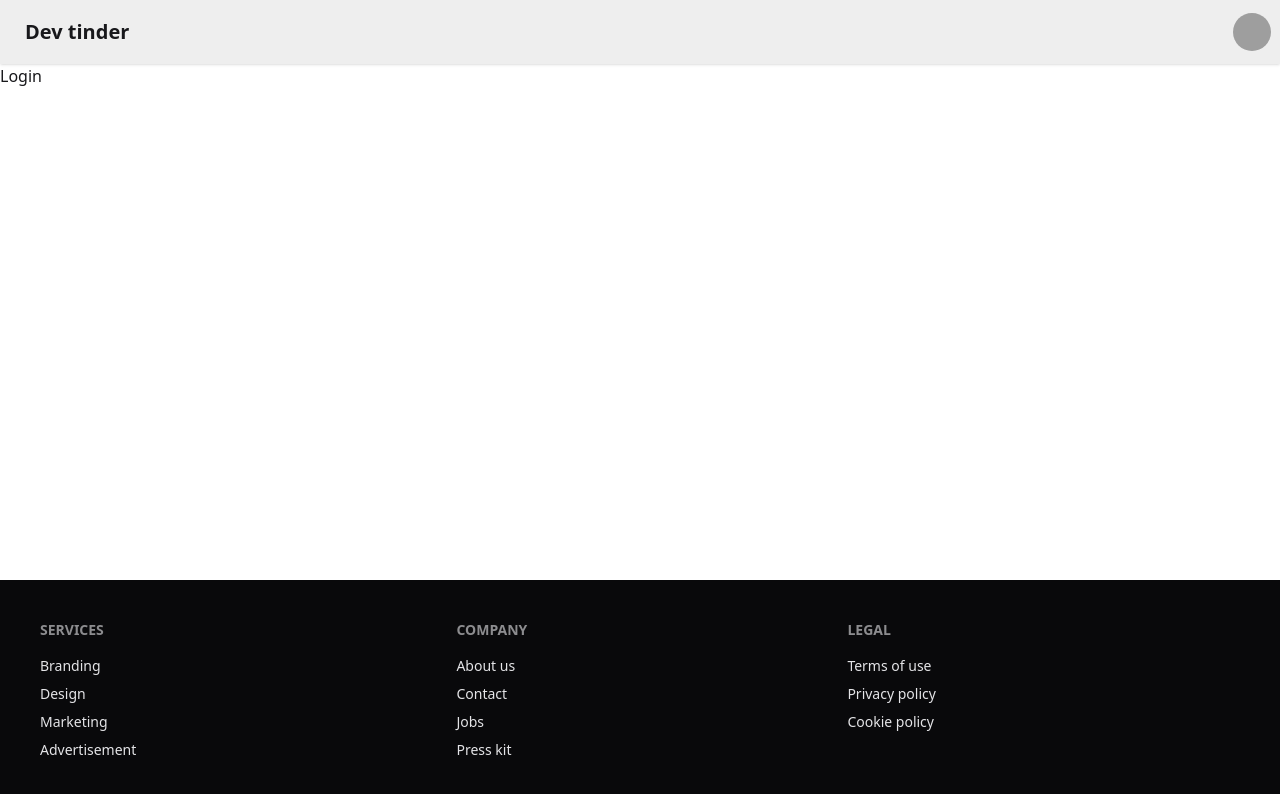
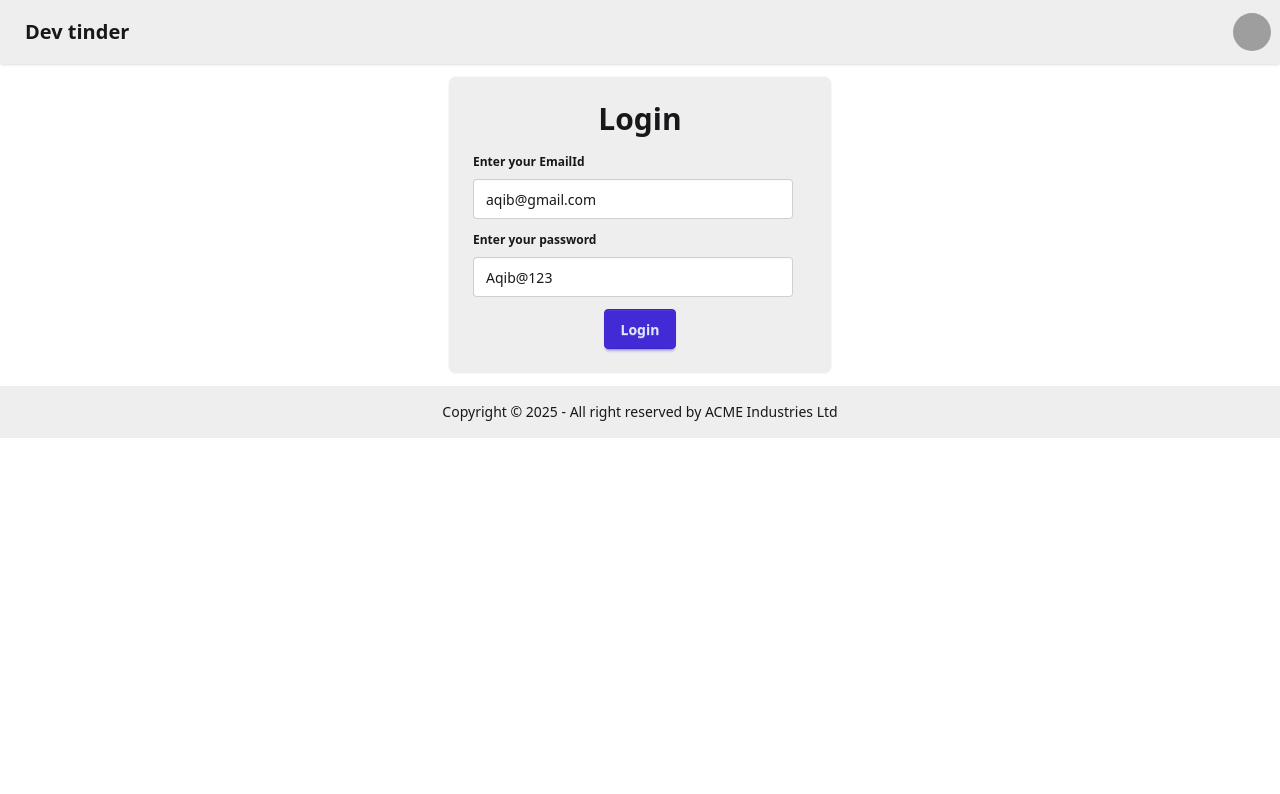
Before and after one commit to Aqib-Ahmad/web, a React (Vite) app: page /login in a window 1280 px wide. Shown: the top 794 px of the page. Built offline with nearby package versions, Linux system fonts and the light colour scheme; grey boxes are pictures that could not be loaded.

Commit message:
connectinf backend and api text

```diff
--- a/package.json
+++ b/package.json
@@ -11,6 +11,7 @@
   },
   "dependencies": {
     "@tailwindcss/vite": "^4.1.11",
+    "axios": "^1.11.0",
     "react": "^19.1.0",
     "react-dom": "^19.1.0",
     "react-router-dom": "^7.7.1",
--- a/src/components/Footer.jsx
+++ b/src/components/Footer.jsx
@@ -1,27 +1,13 @@
 const Footer = () => {
   return (
     <>
-      <footer className="footer sm:footer-horizontal bg-neutral text-neutral-content p-10 fixed bottom-0">
-        <nav>
-          <h6 className="footer-title">Services</h6>
-          <a className="link link-hover">Branding</a>
-          <a className="link link-hover">Design</a>
-          <a className="link link-hover">Marketing</a>
-          <a className="link link-hover">Advertisement</a>
-        </nav>
-        <nav>
-          <h6 className="footer-title">Company</h6>
-          <a className="link link-hover">About us</a>
-          <a className="link link-hover">Contact</a>
-          <a className="link link-hover">Jobs</a>
-          <a className="link link-hover">Press kit</a>
-        </nav>
-        <nav>
-          <h6 className="footer-title">Legal</h6>
-          <a className="link link-hover">Terms of use</a>
-          <a className="link link-hover">Privacy policy</a>
-          <a className="link link-hover">Cookie policy</a>
-        </nav>
+      <footer className="footer sm:footer-horizontal footer-center bg-base-300 text-base-content p-4">
+        <aside>
+          <p>
+            Copyright © {new Date().getFullYear()} - All right reserved by ACME
+            Industries Ltd
+          </p>
+        </aside>
       </footer>
     </>
   );
--- a/src/components/Login.jsx
+++ b/src/components/Login.jsx
@@ -1,7 +1,62 @@
-import React from "react";
-
+import React, { useState } from "react";
+import axios from "axios";
 const Login = () => {
-  return <h1>Login</h1>;
+  const [emailId, setEmailId] = useState("aqib@gmail.com");
+  const [password, setPassword] = useState("Aqib@123");
+  const handleLogin = async () => {
+    try {
+      const res = await axios.post(
+        "http://localhost:5000/login",
+        {
+          emailId,
+          password,
+        },
+        { withCredentials: true } // it is important
+      );
+    } catch (error) {
+      console.log(error);
+    }
+  };
+  return (
+    <>
+      <div className="card card-border bg-base-300 w-96 m-auto my-3">
+        <div className="card-body">
+          <h2 className="card-title justify-center text-3xl">Login </h2>
+          <div>
+            <div>
+              <fieldset className="fieldset">
+                <legend className="fieldset-legend">Enter your EmailId</legend>
+                <input
+                  type="email"
+                  value={emailId}
+                  onChange={(e) => setEmailId(e.target.value)}
+                  className="input"
+                  placeholder="Email"
+                />
+              </fieldset>
+            </div>
+            <div>
+              <fieldset className="fieldset">
+                <legend className="fieldset-legend">Enter your password</legend>
+                <input
+                  type="text"
+                  value={password}
+                  onChange={(e) => setPassword(e.target.value)}
+                  className="input"
+                  placeholder="Password"
+                />
+              </fieldset>
+            </div>
+          </div>
+          <div className="card-actions justify-center">
+            <button className="btn btn-primary" onClick={handleLogin}>
+              Login
+            </button>
+          </div>
+        </div>
+      </div>
+    </>
+  );
 };
 
 export default Login;
```
Also changed, not shown: 2 other files (tests, documents, lock files or other folders).
